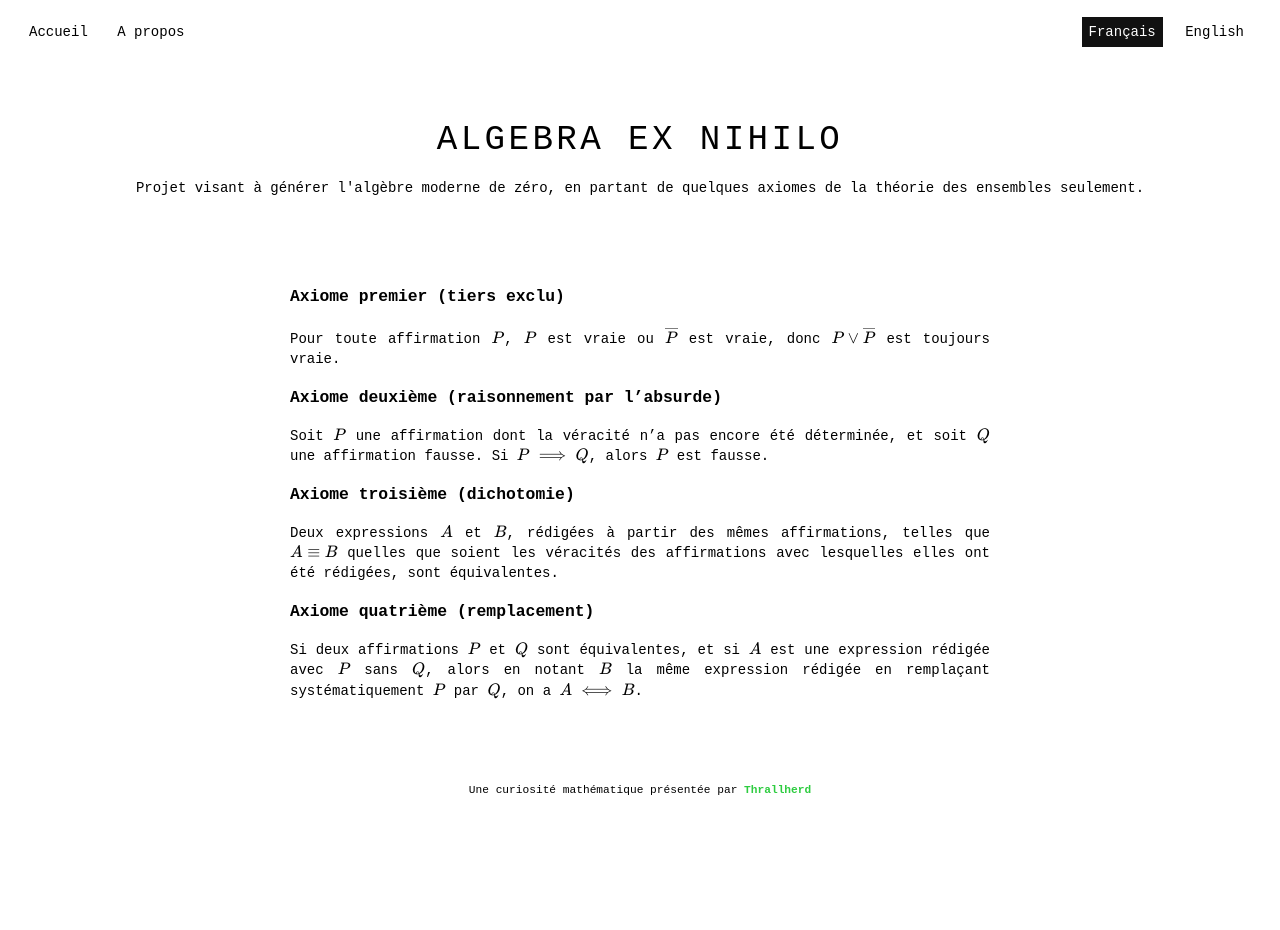
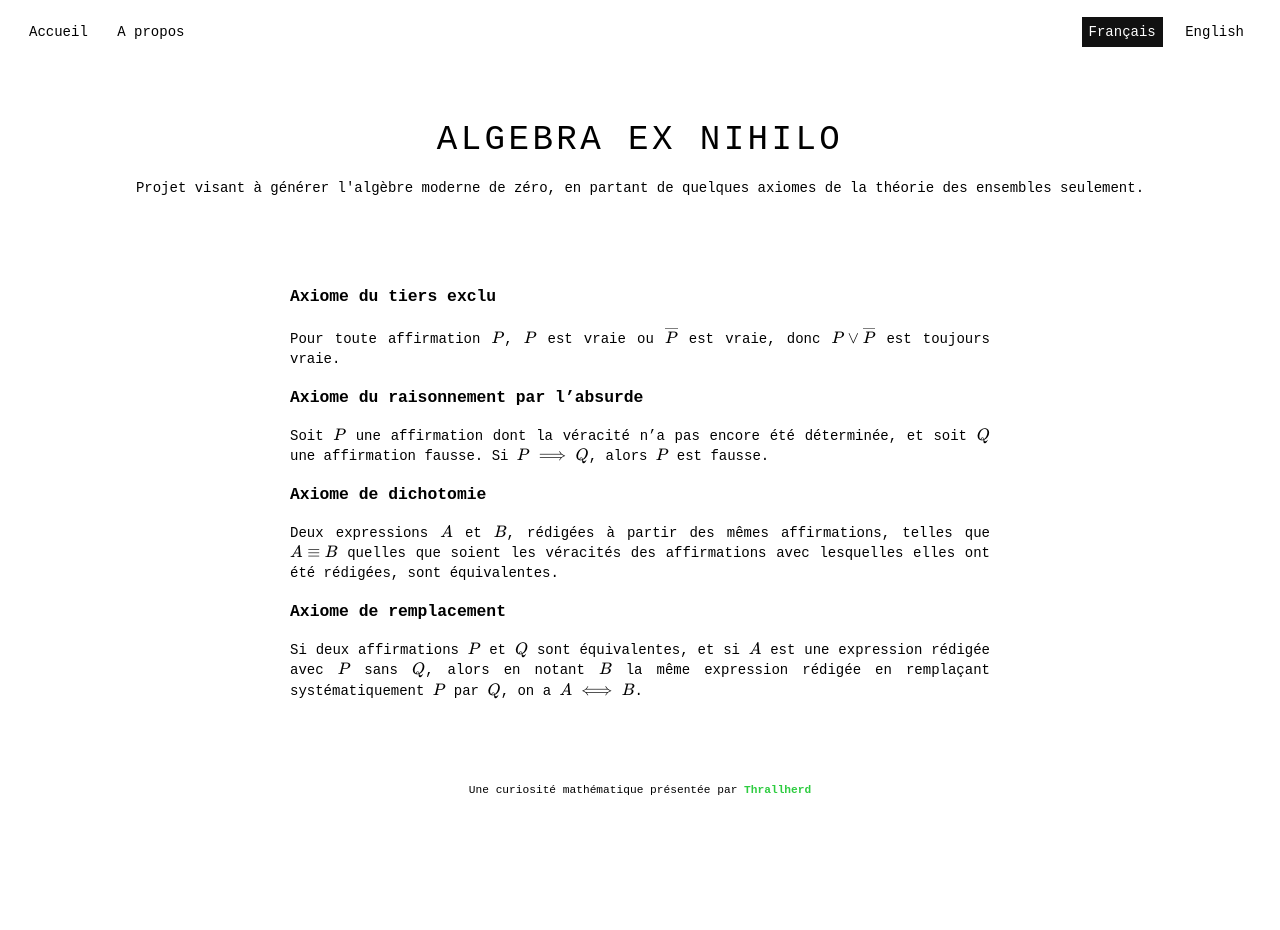
Before and after one commit to Thrallherd/AlgebraExNihilo, a Jekyll site: the page built from logic_axm2.md, in a window 1280 px wide. Built offline with Jekyll 4.4.1, drawn with Linux system fonts in a browser that asks for light colours; formulas are drawn with MathJax 3.

Commit message:
Update logic_axm2.md

```diff
--- a/logic_axm2.md
+++ b/logic_axm2.md
@@ -7,14 +7,14 @@ handle: /logic_axm2
 
 <script src="https://cdn.mathjax.org/mathjax/latest/MathJax.js?config=TeX-AMS-MML_HTMLorMML" type="text/javascript"></script>
 
-### Axiome premier (tiers exclu)
+### Axiome du tiers exclu
 Pour toute affirmation $$P$$, $$P$$ est vraie ou $$\overline P$$ est vraie, donc $$P \lor \overline P$$ est toujours vraie.
 
-### Axiome deuxième (raisonnement par l'absurde)
+### Axiome du raisonnement par l'absurde
 Soit $$P$$ une affirmation dont la véracité n'a pas encore été déterminée, et soit $$Q$$ une affirmation fausse. Si $$P \implies Q$$, alors $$P$$ est fausse.
 
-### Axiome troisième (dichotomie)
+### Axiome de dichotomie
 Deux expressions $$A$$ et $$B$$, rédigées à partir des mêmes affirmations, telles que $$A \equiv B$$ quelles que soient les véracités des affirmations avec lesquelles elles ont été rédigées, sont équivalentes.
 
-### Axiome quatrième (remplacement)
+### Axiome de remplacement
 Si deux affirmations $$P$$ et $$Q$$ sont équivalentes, et si $$A$$ est une expression rédigée avec $$P$$ sans $$Q$$, alors en notant $$B$$ la même expression rédigée en remplaçant systématiquement $$P$$ par $$Q$$, on a $$A \iff B$$.
```
